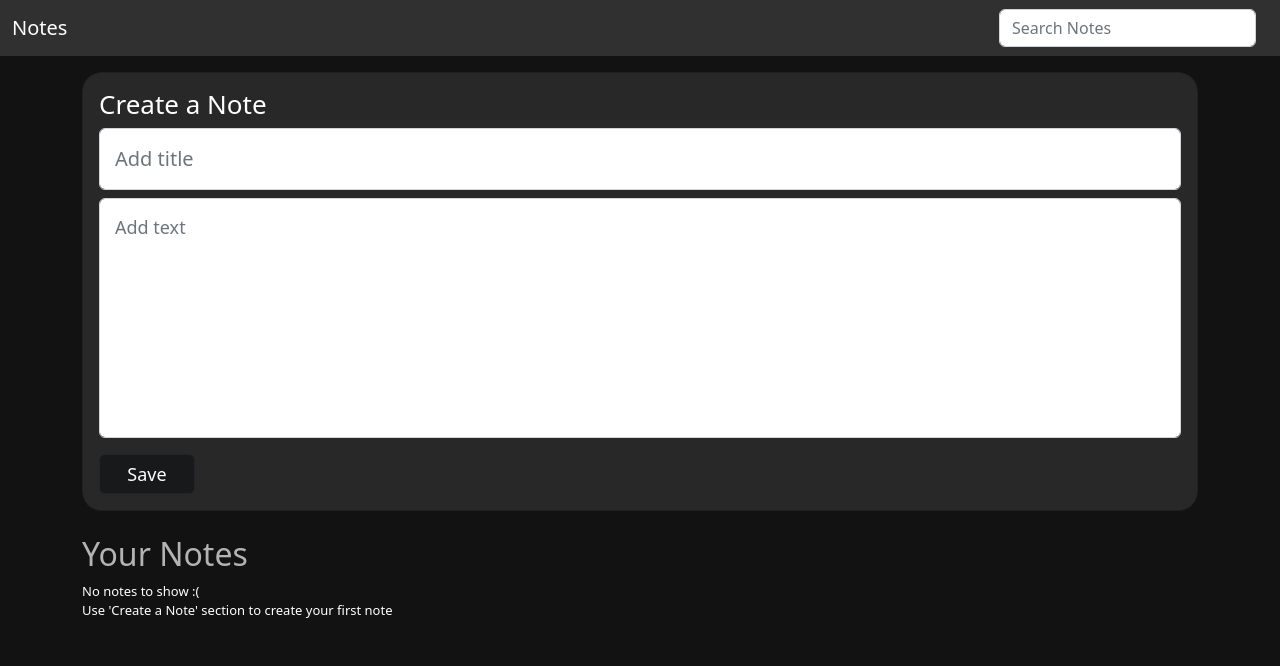
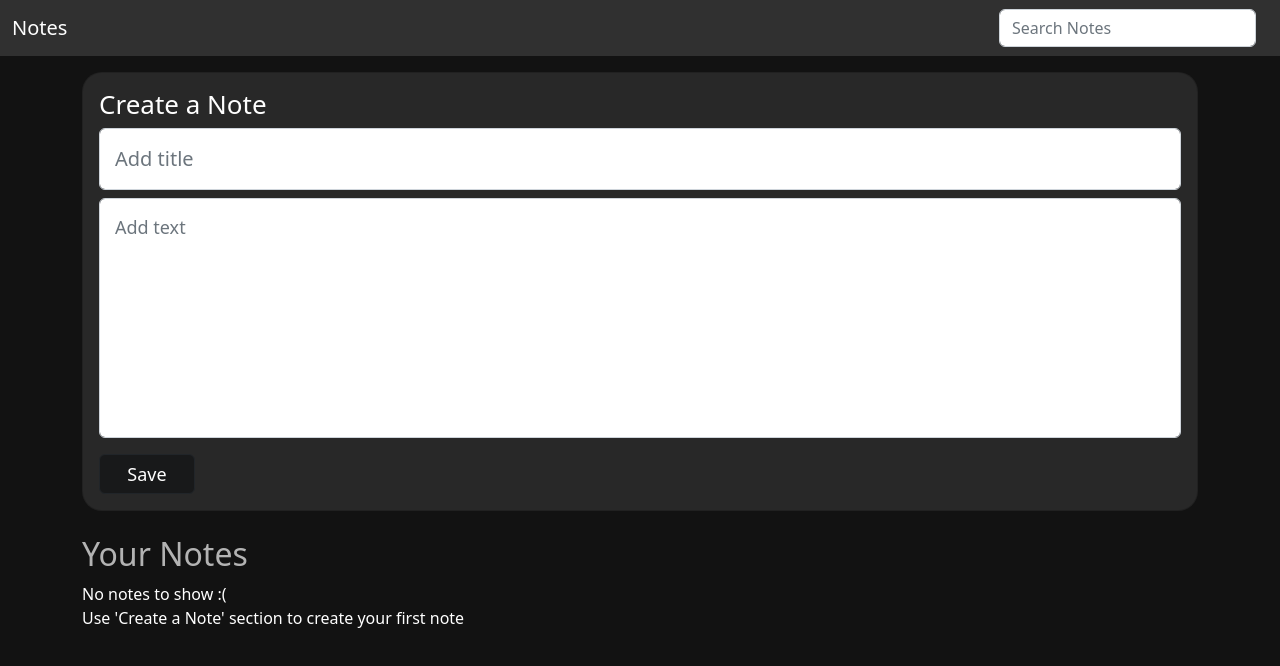
Before and after one commit to meets45/NotesInJS, a plain HTML site: page notes.html in a window 1280 px wide. Drawn offline with nearby package versions, Linux system fonts and the light colour scheme.

Commit message:
Added Responsiveness

```diff
--- a/notes.css
+++ b/notes.css
@@ -55,6 +55,9 @@ button:focus {
     width: 6rem;
     font-size: large;
   }
+  #notes {
+    font-size: medium;
+  }
 }
 @media only screen and (min-width: 992px) {
   #addTxt {
```
